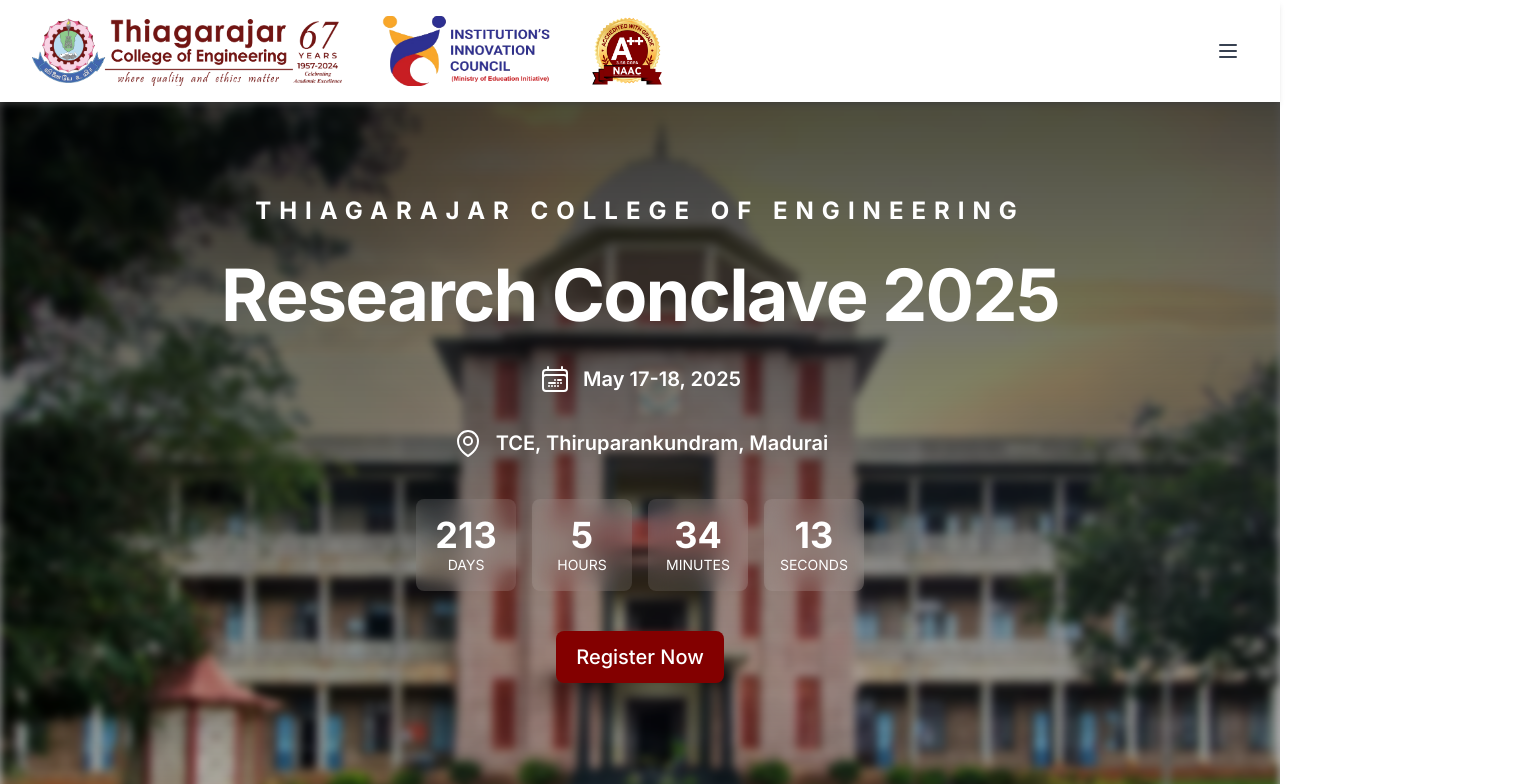
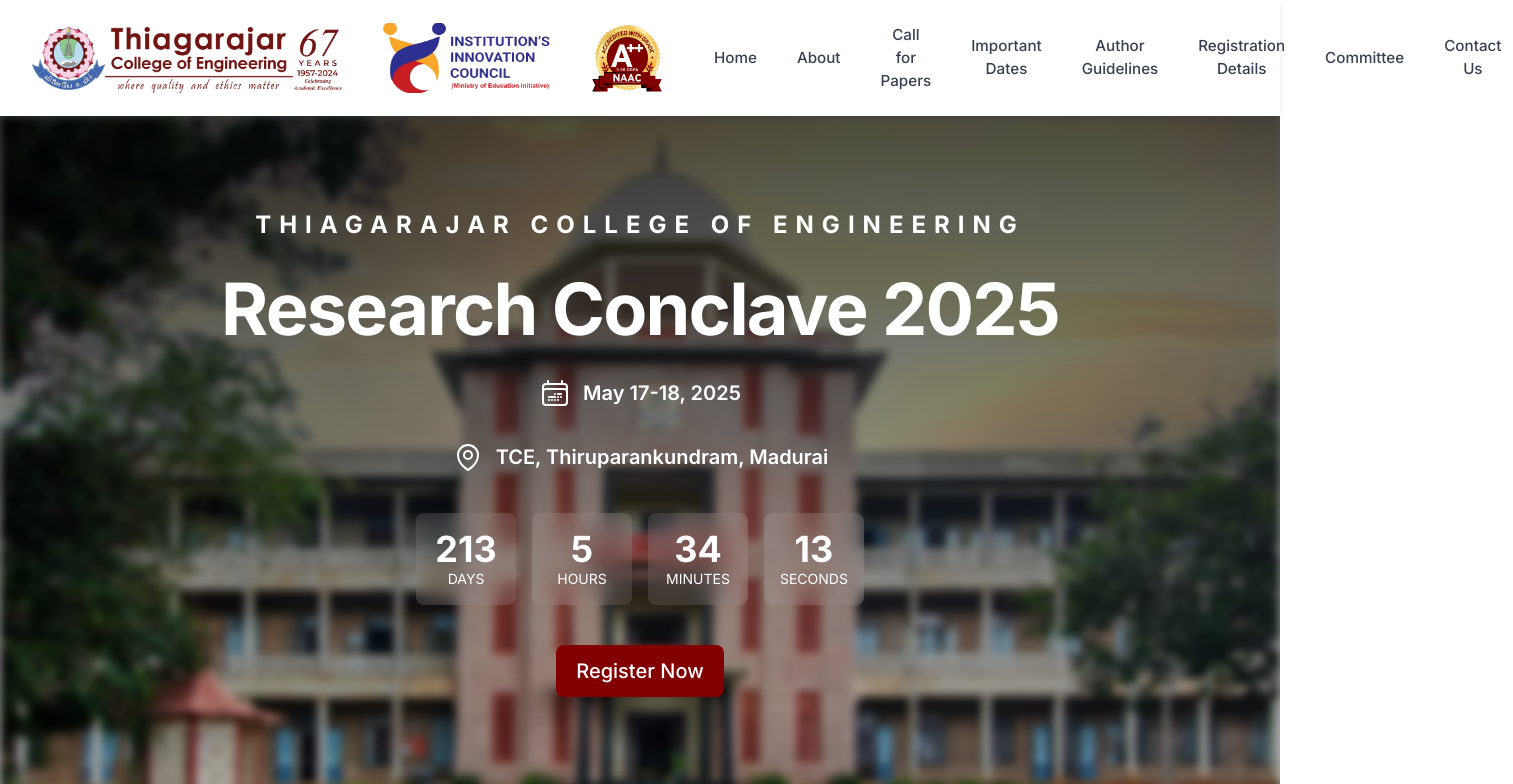
Before and after one commit to kmrsanthosh/TCEResearchConclave, a Next.js app: page / in a window 1280 px wide. Shown: the top 784 px of the page, 1513 px wide, since content can reach past the window. Built offline with nearby package versions, Linux system fonts and the light colour scheme.

Commit message:
Chnaged Navbar Design

```diff
--- a/components/Navbar.tsx
+++ b/components/Navbar.tsx
@@ -126,20 +126,27 @@ const Navbar: React.FC = () => {
               />
             </div>
           </div>
-          <div className="hidden ">
-            <div className="ml-10 flex items-baseline space-x-4">
+          <div className="hidden lg:block">
+            <div className="ml-10 flex items-center space-x-4">
               {navItems.map((item) => (
                 <button
                   key={item.id}
                   className="text-gray-700 hover:bg-gray-100 hover:text-gray-900 px-3 py-2 rounded-md text-[0.95rem] font-medium transition-colors duration-200 active:bg-gray-200"
-                  onClick={() => scrollToSection(item.id)}
+                  onClick={() => {
+                    if (item.id !== "committee") {
+                      scrollToSection(item.id);
+                    } else {
+                      router.push("/committee");
+                      setIsMenuOpen(false);
+                    }
+                  }}
                 >
                   {item.label}
                 </button>
               ))}
             </div>
           </div>
-          <div className="">
+          <div className="lg:hidden">
             <button
               onClick={() => setIsMenuOpen(!isMenuOpen)}
               className="inline-flex items-center justify-center p-2 rounded-md text-gray-700 hover:text-gray-900 hover:bg-gray-100 active:bg-gray-200"
@@ -166,7 +173,7 @@ const Navbar: React.FC = () => {
             animate="open"
             exit="closed"
             variants={menuVariants}
-            className=" overflow-hidden"
+            className=" overflow-hidden lg:hidden"
             onAnimationComplete={() => {
               updateNavbarHeight();
               if (menuRef.current) {
```
